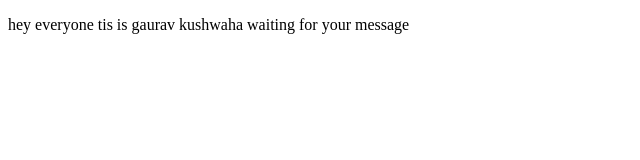
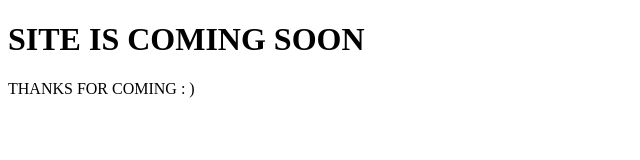
Before and after one commit to heykush/portfolio, a plain HTML site: page index.html in a window 1280 px wide. Shown: the whole page, without its empty margins (0-640 px from the left). Drawn offline with Linux system fonts and the light colour scheme.

Commit message:
Update index.html

```diff
--- a/index.html
+++ b/index.html
@@ -2,12 +2,12 @@
 <html lang="en">
 <head>
     <meta charset="UTF-8">
-    <meta name="viewport" content="width=20 , initial-scale=1.0">
-    <title>hello world !
+    <meta name="viewport" content="width=20 , initial-scale=2.0">
+    <title>hello world !!
     </title>
 </head>
 <body>
-
-    <P>hey everyone tis is gaurav kushwaha waiting for your message </P>
+    <h1>SITE IS COMING SOON </H1>
+    <P> THANKS FOR COMING  : )</P>
 </body>
 </html>
```
